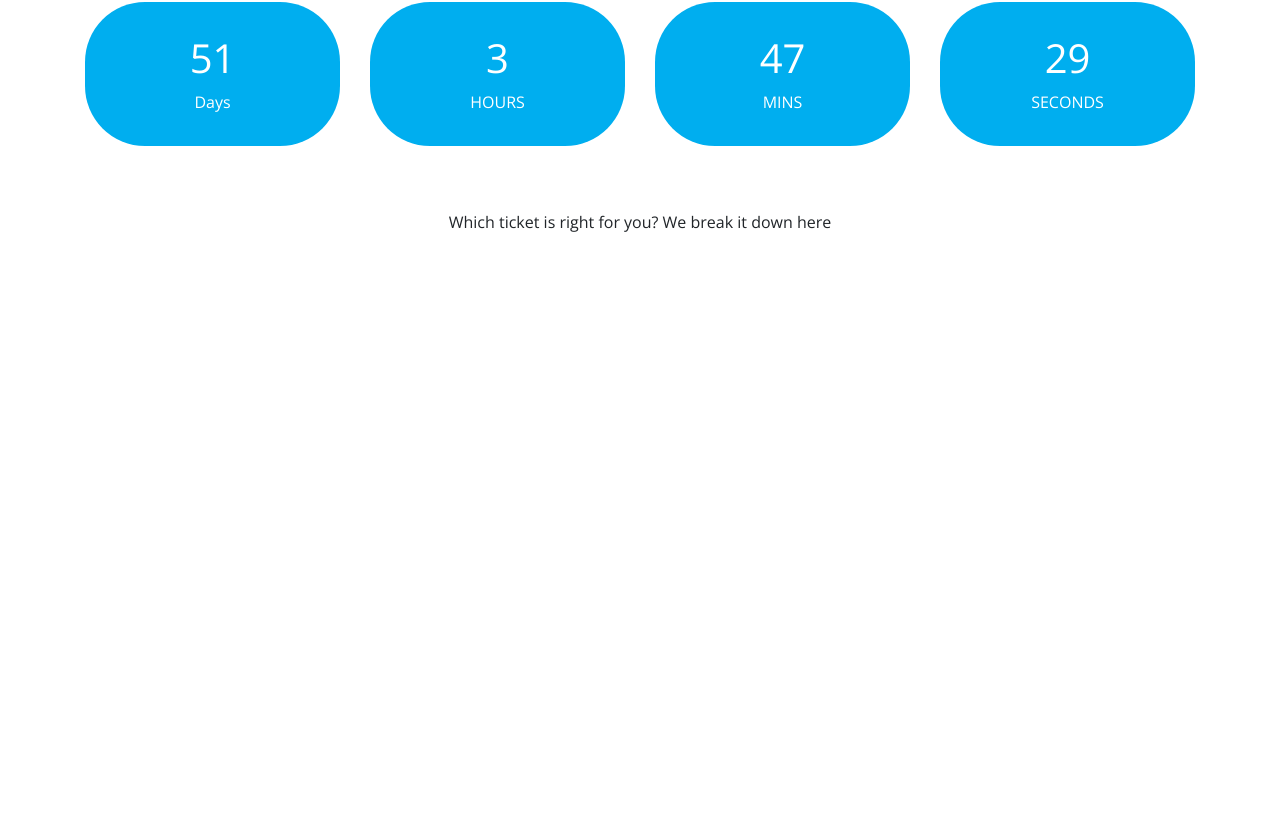
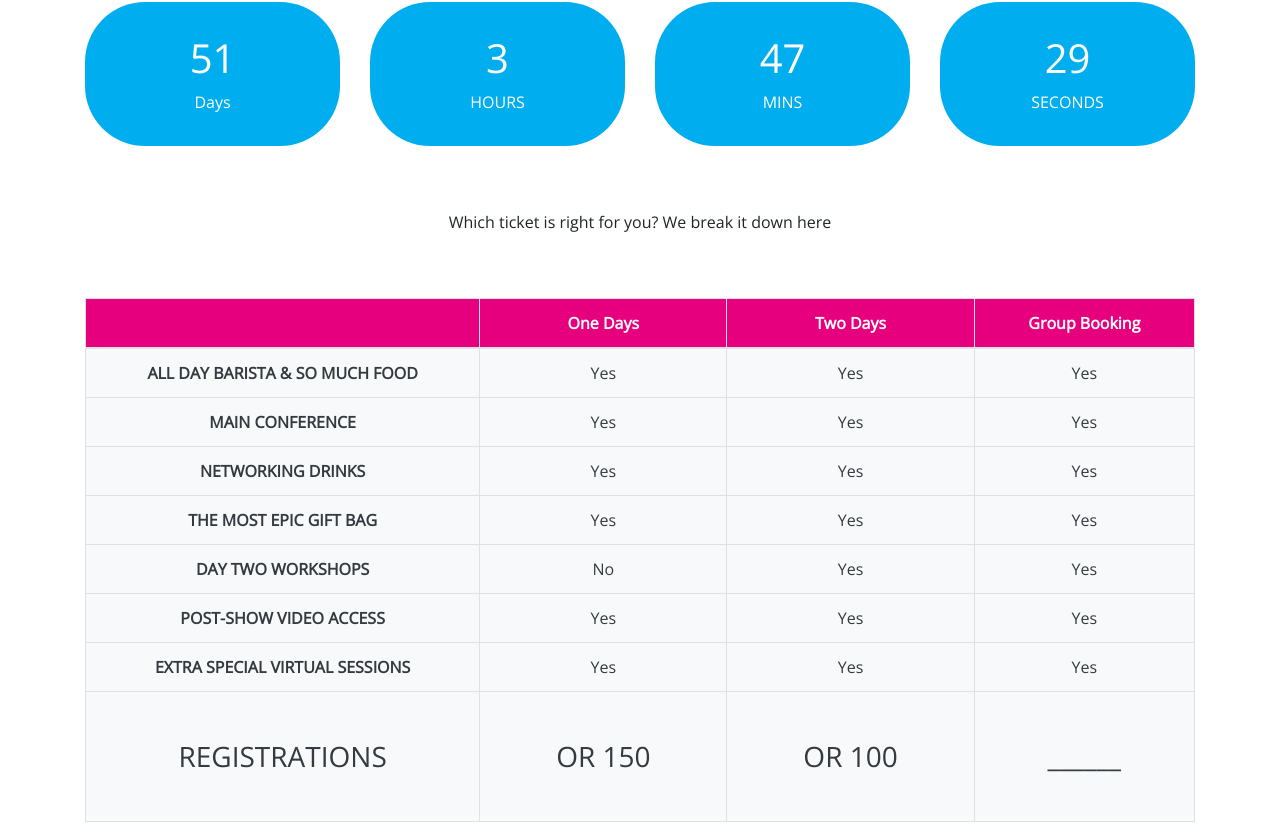
Before and after one commit to hoseinsedaqat/Osmw, a Vue app: page /attend in a window 1280 px wide. Shown: the part 947-1785 px from the top of the page. Before the commit the page ends 1245 px from the top, so only its background shows below. Built offline with nearby package versions, Linux system fonts and the light colour scheme.

Commit message:
add table attend

```diff
--- a/src/views/Attend/AttendView.vue
+++ b/src/views/Attend/AttendView.vue
@@ -100,16 +100,19 @@
           </div>
         </div>
       </div>
+      <AttendTable></AttendTable>
     </section>
   </div>
 </template>
 
 <script>
 import HeaderAppDark from "@/components/HeaderAppDark.vue";
+import AttendTable from "./Components/AttendTable.vue";
 export default {
   name: "AttendView",
   components: {
     HeaderAppDark,
+    AttendTable,
   },
   data() {
     return {
--- /dev/null
+++ b/src/views/Attend/Components/AttendTable.vue
@@ -0,0 +1,83 @@
+<template>
+  <section id="attendTable">
+    <div class="container">
+      <div class="row">
+        <div class="col-md-12">
+          <table class="table table-bordered text-center ">
+            <thead class="thead-pink">
+              <tr>
+                <th></th>
+                <th scope="col">One Days</th>
+                <th scope="col">Two Days</th>
+                <th scope="col">Group Booking</th>
+              </tr>
+            </thead>
+            <tbody class="bg-light text-dark">
+              <tr>
+                <th>ALL DAY BARISTA & SO MUCH FOOD</th>
+                <td>Yes</td>
+                <td>Yes</td>
+                <td>Yes</td>
+              </tr>
+              <tr>
+                <th>MAIN CONFERENCE</th>
+                <td>Yes</td>
+                <td>Yes</td>
+                <td>Yes</td>
+              </tr>
+              <tr>
+                <th>NETWORKING DRINKS</th>
+                <td>Yes</td>
+                <td>Yes</td>
+                <td>Yes</td>
+              </tr>
+              <tr>
+                <th>THE MOST EPIC GIFT BAG</th>
+                <td>Yes</td>
+                <td>Yes</td>
+                <td>Yes</td>
+              </tr>
+              <tr>
+                <th>DAY TWO WORKSHOPS</th>
+                <td>No</td>
+                <td>Yes</td>
+                <td>Yes</td>
+              </tr>
+              <tr>
+                <th>POST-SHOW VIDEO ACCESS</th>
+                <td>Yes</td>
+                <td>Yes</td>
+                <td>Yes</td>
+              </tr>
+              <tr>
+                <th>EXTRA SPECIAL VIRTUAL SESSIONS</th>
+                <td>Yes</td>
+                <td>Yes</td>
+                <td>Yes</td>
+              </tr>
+              <tr>
+                <th class="h3 p-5">REGISTRATIONS</th>
+                <td class="h3 p-5">OR 150</td>
+                <td class="h3 p-5">OR 100</td>
+                <td class="h3 p-5">______</td>
+              </tr>
+            </tbody>
+          </table>
+        </div>
+      </div>
+    </div>
+  </section>
+</template>
+
+<script>
+export default {
+  name: "AttendTable",
+};
+</script>
+
+<style scoped>
+.thead-pink {
+  background-color: #e6007e;
+  color: #fff;
+}
+</style>
```
